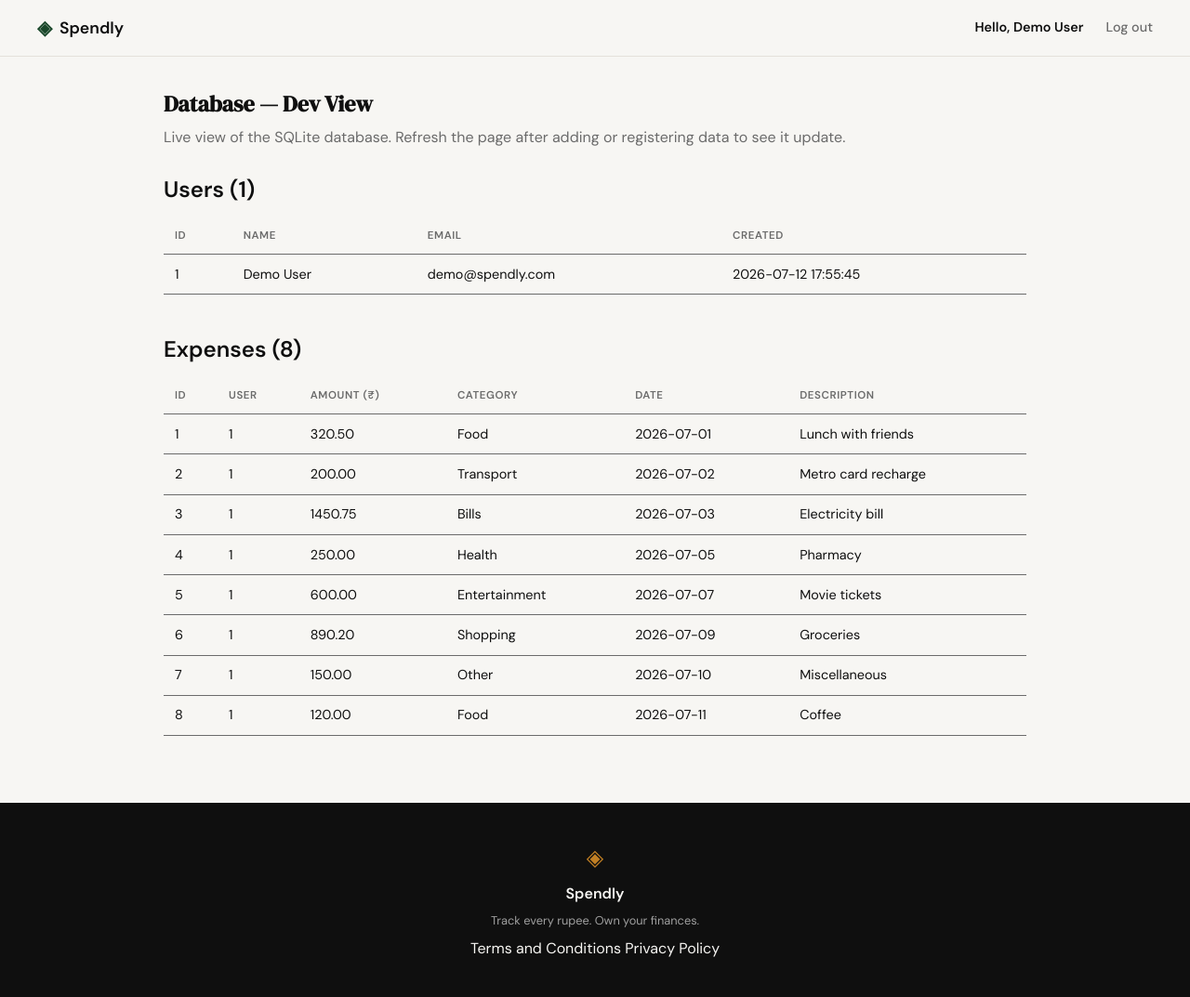
After one commit to amanpal07/spendly, a Flask app: page /debug in a window 1280 px wide. The commit adds this page. Shown: the whole page at 93% size. Run offline with Flask 3, Linux system fonts and the light colour scheme; a user stored in the database is signed in; data comes from the database, SQL or seed files in the repository.

Commit message:
implement login/logout, navbar auth state, and dev debug view
- POST /login: verify credentials, set session, redirect to landing
- /logout: clear session and redirect to /login
- app.secret_key set; session + check_password_hash imported
- Navbar reflects auth state (Hello, name + Log out) using CSS variables
- Dev-only /debug route + template showing live users/expenses tables
- tests/test_login.py covering spec DoD #1-#9; pytest passes

Co-Authored-By: Claude <noreply@anthropic.com>

```diff
--- a/app.py
+++ b/app.py
@@ -1,11 +1,12 @@
 import sqlite3
 
-from flask import Flask, render_template, request, redirect, url_for
-from werkzeug.security import generate_password_hash
+from flask import Flask, render_template, request, redirect, url_for, session
+from werkzeug.security import generate_password_hash, check_password_hash
 
 from database.db import get_db, init_db, seed_db
 
 app = Flask(__name__)
+app.secret_key = "spendly-dev-key-change-in-production"  # dev-only; use env var in prod
 
 
 # ------------------------------------------------------------------ #
@@ -81,18 +82,59 @@ def privacy():
     return render_template("privacy.html")
 
 
-@app.route("/login")
+@app.route("/login", methods=["GET", "POST"])
 def login():
-    return render_template("login.html")
+    if request.method == "GET":
+        return render_template("login.html")
+
+    email = request.form.get("email", "").strip().lower()
+    password = request.form.get("password", "")
+
+    db = get_db()
+    user = db.execute(
+        "SELECT id, name, password_hash FROM users WHERE email = ?", (email,)
+    ).fetchone()
+    db.close()
+
+    GENERIC_ERROR = "Invalid email or password."
+    if user is None or not check_password_hash(user["password_hash"], password):
+        return render_template("login.html", error=GENERIC_ERROR, email=email)
+
+    session["user_id"] = user["id"]
+    session["user_name"] = user["name"]
+    return redirect(url_for("landing"))
+
+
+@app.route("/logout")
+def logout():
+    session.clear()
+    return redirect(url_for("login"))
+
+
+@app.route("/debug")
+def debug():
+    """Dev-only live view of the database. Not for production use."""
+    db = get_db()
+    users = [
+        dict(r)
+        for r in db.execute(
+            "SELECT id, name, email, created_at FROM users ORDER BY id"
+        ).fetchall()
+    ]
+    expenses = [
+        dict(r)
+        for r in db.execute(
+            "SELECT id, user_id, amount, category, date, description "
+            "FROM expenses ORDER BY id"
+        ).fetchall()
+    ]
+    db.close()
+    return render_template("debug.html", users=users, expenses=expenses)
 
 
 # ------------------------------------------------------------------ #
 # Placeholder routes — students will implement these                  #
 # ------------------------------------------------------------------ #
-
-@app.route("/logout")
-def logout():
-    return "Logout — coming in Step 3"
 
 
 @app.route("/profile")
--- a/static/css/style.css
+++ b/static/css/style.css
@@ -102,6 +102,37 @@ a { color: inherit; text-decoration: none; }
 
 .nav-links a { color: var(--ink-muted); transition: color 0.2s; }
 .nav-links a:hover { color: var(--ink); }
+.nav-greeting { color: var(--ink); font-weight: 600; }
+
+/* ------------------------------------------------------------------ */
+/* Debug view (dev-only)                                               */
+/* ------------------------------------------------------------------ */
+
+.debug-wrap { max-width: 960px; margin: 0 auto; padding: 2rem 1rem; }
+.debug-wrap h1 {
+    font-family: 'DM Serif Display', serif;
+    color: var(--ink);
+    margin-bottom: 0.25rem;
+}
+.debug-wrap p { color: var(--ink-muted); margin-bottom: 1.5rem; }
+.debug-table {
+    width: 100%;
+    border-collapse: collapse;
+    margin: 0.75rem 0 2.5rem;
+    font-size: 0.9rem;
+}
+.debug-table th, .debug-table td {
+    text-align: left;
+    padding: 0.6rem 0.75rem;
+    border-bottom: 1px solid var(--ink-muted);
+}
+.debug-table th {
+    color: var(--ink-muted);
+    text-transform: uppercase;
+    font-size: 0.72rem;
+    letter-spacing: 0.05em;
+}
+.debug-table td { color: var(--ink); }
 
 .nav-cta {
     background: var(--ink) !important;
--- a/templates/base.html
+++ b/templates/base.html
@@ -19,8 +19,13 @@
                 <span class="brand-name">Spendly</span>
             </a>
             <div class="nav-links">
+                {% if session.get('user_id') %}
+                <span class="nav-greeting">Hello, {{ session.get('user_name', 'there') }}</span>
+                <a href="{{ url_for('logout') }}">Log out</a>
+                {% else %}
                 <a href="{{ url_for('login') }}">Sign in</a>
                 <a href="{{ url_for('register') }}" class="nav-cta">Get started</a>
+                {% endif %}
             </div>
         </div>
     </nav>
--- /dev/null
+++ b/templates/debug.html
@@ -0,0 +1,52 @@
+{% extends "base.html" %}
+
+{% block title %}Debug — Spendly{% endblock %}
+
+{% block content %}
+
+<section class="debug-wrap">
+    <h1>Database — Dev View</h1>
+    <p>Live view of the SQLite database. Refresh the page after adding or
+       registering data to see it update.</p>
+
+    <h2>Users ({{ users|length }})</h2>
+    <table class="debug-table">
+        <thead>
+            <tr><th>ID</th><th>Name</th><th>Email</th><th>Created</th></tr>
+        </thead>
+        <tbody>
+            {% for u in users %}
+            <tr>
+                <td>{{ u.id }}</td>
+                <td>{{ u.name }}</td>
+                <td>{{ u.email }}</td>
+                <td>{{ u.created_at }}</td>
+            </tr>
+            {% endfor %}
+        </tbody>
+    </table>
+
+    <h2>Expenses ({{ expenses|length }})</h2>
+    <table class="debug-table">
+        <thead>
+            <tr>
+                <th>ID</th><th>User</th><th>Amount (₹)</th>
+                <th>Category</th><th>Date</th><th>Description</th>
+            </tr>
+        </thead>
+        <tbody>
+            {% for e in expenses %}
+            <tr>
+                <td>{{ e.id }}</td>
+                <td>{{ e.user_id }}</td>
+                <td>{{ "%.2f"|format(e.amount) }}</td>
+                <td>{{ e.category }}</td>
+                <td>{{ e.date }}</td>
+                <td>{{ e.description }}</td>
+            </tr>
+            {% endfor %}
+        </tbody>
+    </table>
+</section>
+
+{% endblock %}
--- a/templates/login.html
+++ b/templates/login.html
@@ -22,6 +22,7 @@
                     <label for="email">Email address</label>
                     <input type="email" id="email" name="email"
                            class="form-input" placeholder="nitish@example.com"
+                           value="{{ email | default('') }}"
                            required autofocus>
                 </div>
                 <div class="form-group">
```
Also changed, not shown: tests/test_login.py (added, +81 -0 lines), 1 other file.
